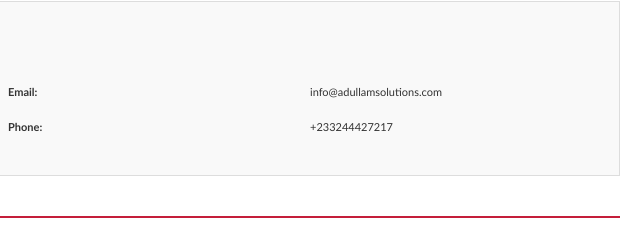
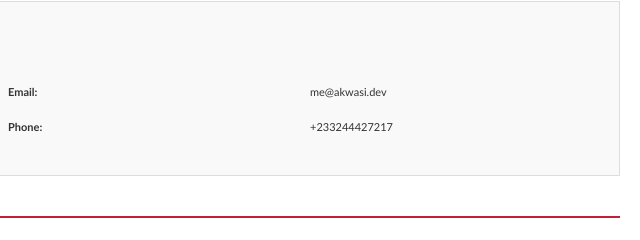
Before and after one commit to Akwasi-Adu/Portfolio, a plain HTML site: page Mahama_Cares_Proposal.html in a window 1280 px wide. Shown: the part 3905-4145 px from the top of the page, 640-1280 px from the left. Drawn offline with Linux system fonts and the light colour scheme.

Commit message:
Adullam: Email change

```diff
--- a/Mahama_Cares_Proposal.html
+++ b/Mahama_Cares_Proposal.html
@@ -530,7 +530,7 @@
                 <td style="border: none; width: 25%;"><strong>Company:</strong></td>
                 <td style="border: none; width: 25%;">Adullam Solutions Company Limited</td>
                 <td style="border: none; width: 25%;"><strong>Email:</strong></td>
-                <td style="border: none; width: 25%;">info@adullamsolutions.com</td>
+                <td style="border: none; width: 25%;">me@akwasi.dev</td>
             </tr>
             <tr style="border: none;">
                 <td style="border: none;"><strong>Project Lead:</strong></td>
```
